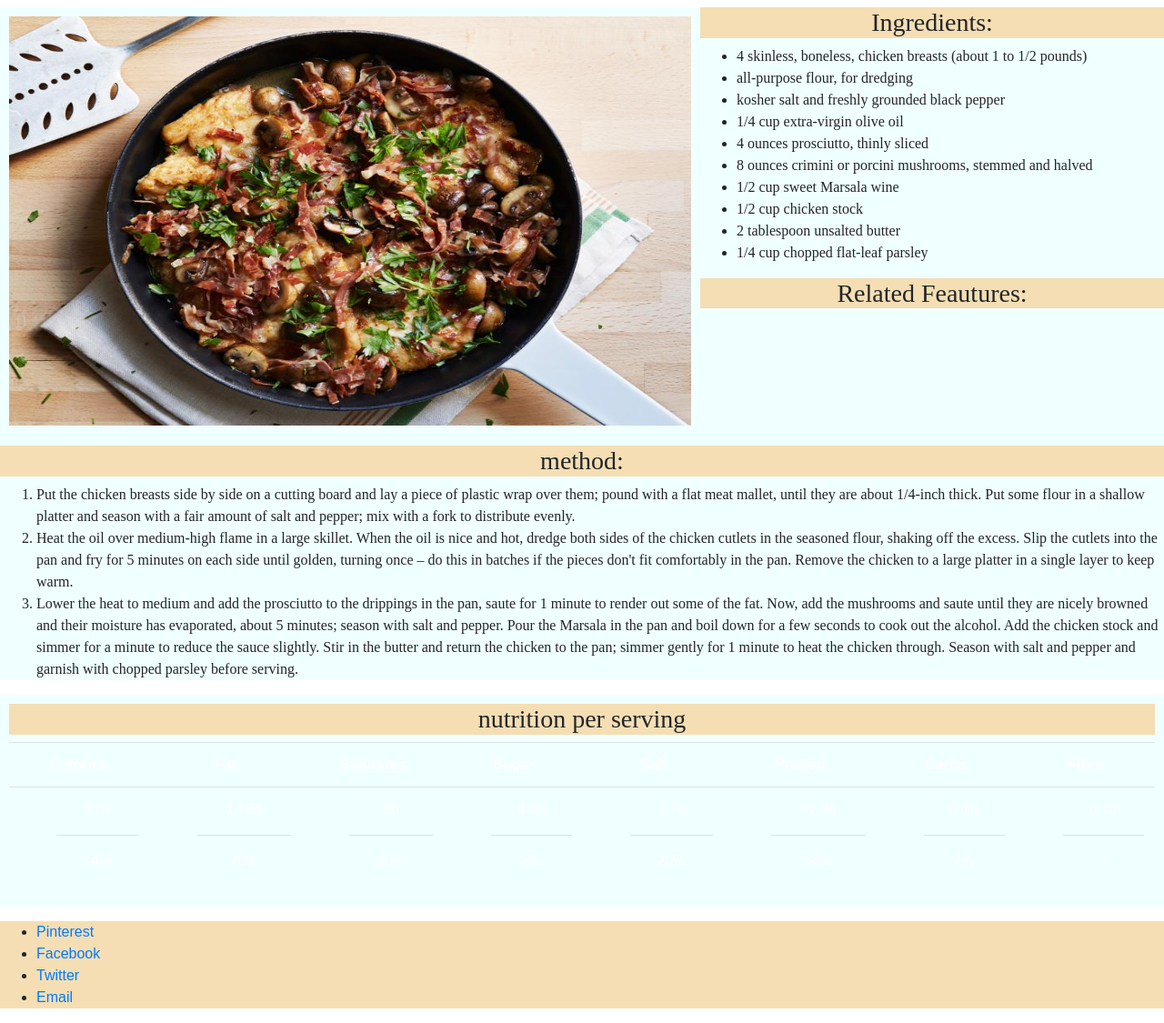
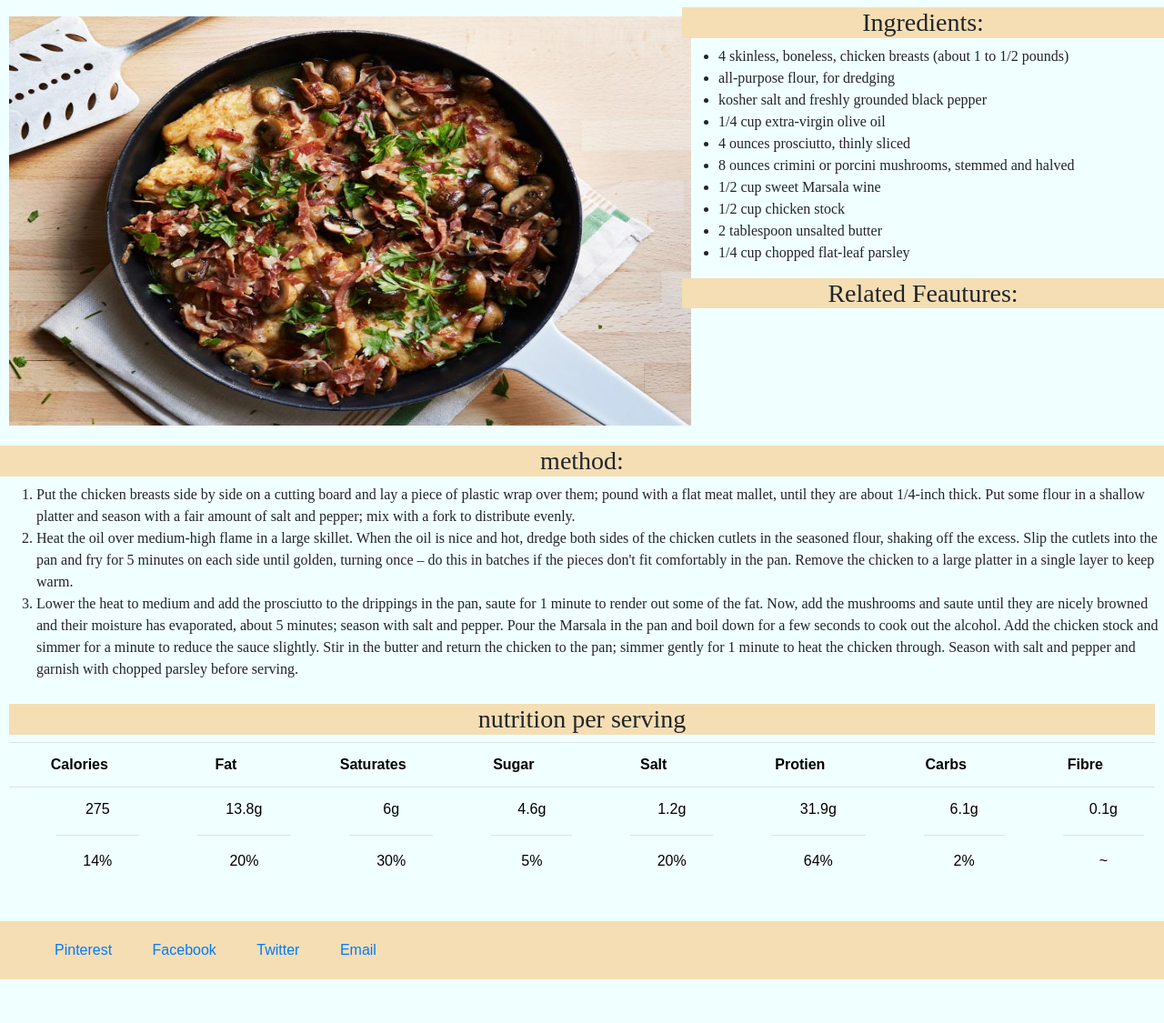
Before and after one commit to zacharyw16/recipeProject, a plain HTML site: page index.html in a window 1280 px wide. Shown: the part 209-1334 px from the top of the page at 91% size. After the commit the page ends 1302 px from the top, so only its background shows below. Drawn offline with nearby package versions, Linux system fonts and the light colour scheme; a web font is replaced by a local one.

Commit message:
adjusting max-width

```diff
--- a/styles.css
+++ b/styles.css
@@ -9,10 +9,6 @@ body {
     background-color: wheat;
     font-family: Poly;
 
-}
-
-header .navbar navbar-expand-lg navbar-light bg-light {
-    background-color: khaki;
 }
 
 header {
@@ -41,6 +37,7 @@ section {
 
 .box1 {
     display: inline-flex;
+    width: 100%;
 }
 
 .img1 {
@@ -49,18 +46,23 @@ section {
     padding-left: 10px;
     padding-right: 10px;
     padding-bottom: 0px;
+    max-width: 750px;
+    clear: both;;
 }
 
 aside .ingredients {
     float: right;
+    padding-right: 0px;
+    max-width: 650px;
+    width: 100%;
+    clear: both;
 }
 
 .extra-links ul li {
     display: inline;
-    padding-left: 10px;
-    padding-top: 10px;
-    padding-right: 10px;
-    padding-bottom: 10px;
+    max-width: 800px;
+    max-height: 120px;
+    clear: both;
 }
 
 section .list-2 ul li{
@@ -82,15 +84,22 @@ section .list-2 ul {
     background-size: cover;
     background-attachment: fixed;
 }
+
 .table th {
     text-align: center;
-    color: white;
+    color: black;
 }
 
 .table ul li {
     list-style: none;
     text-align: center;
-    color: white;
+    color: black;
+}
+ .footer-links ul li {
+    display: inline-flex;
+    list-style: none;
+    padding: 10px;
+    margin: 10px;
 }
 
 footer {
@@ -107,3 +116,9 @@ footer {
 .method {
     font-family: Poly;
 }
+
+@media only screen and (min-width: 601px) {
+    body {
+      background-color: azure;
+    }
+}
```
